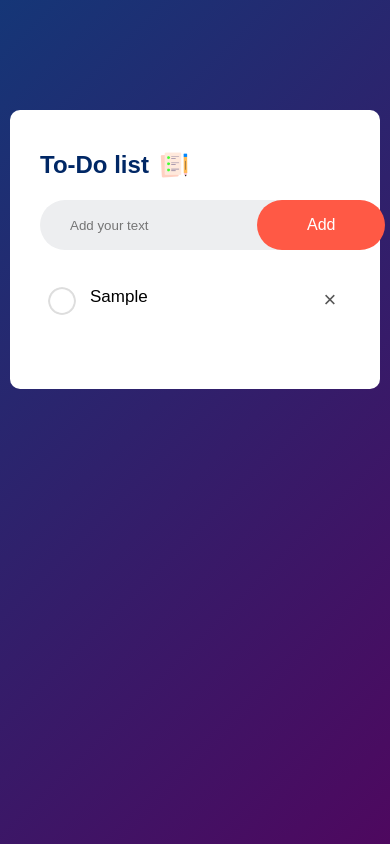
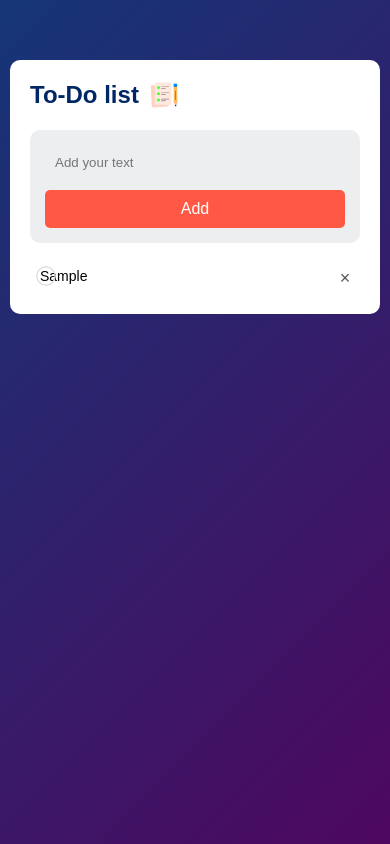
Before and after one commit to samyakraka2908/To-do-list, a plain HTML site: page index.html in a window 390 px wide. Both pictures are taken after typing "Sample" into the empty fields and a click on the button "Add". Drawn offline with Linux system fonts and the light colour scheme.

Commit message:
Update style.css
Made the website more reponsive in mobile

```diff
--- a/style.css
+++ b/style.css
@@ -1,98 +1,120 @@
-*{
+* {
     margin: 0;
     padding: 0;
-    font-family: 'Poppins' , sans-serif;
+    font-family: 'Poppins', sans-serif;
     box-sizing: border-box;
 }
-.container{
+
+.container {
     width: 100%;
     min-height: 100vh;
     background: linear-gradient(135deg, #153677, #4e085f);
     padding: 10px;
 }
-.todo-app{
+
+.todo-app {
     width: 100%;
     max-width: 540px;
     background: #fff;
     margin: 100px auto 20px;
-    padding: 40px 30px 70px;
+    padding: 20px;
     border-radius: 10px;
 }
-.todo-app h2{
+
+.todo-app h2 {
     color: #002765;
     display: flex;
     align-items: center;
     margin-bottom: 20px;
 }
-.todo-app h2 img{
+
+.todo-app h2 img {
     width: 30px;
     margin-left: 10px;
 }
-.row{
+
+.row {
     display: flex;
-    align-items: center;
+    flex-direction: column;
+    align-items: stretch;
     justify-content: space-between;
     background: #edeef0;
-    border-radius: 30px;
-    padding-left: 20px;
-    margin-bottom: 25px;
+    border-radius: 10px;
+    padding: 15px;
+    margin-bottom: 15px;
 }
-input{
+
+input {
     flex: 1;
     border: none;
     outline: none;
     background: transparent;
     padding: 10px;
+    margin-bottom: 10px;
 }
-button{
+
+button {
     border: none;
     outline: none;
     background: #ff5945;
-    padding: 16px 50px;
+    padding: 10px;
     color: #fff;
     font-size: 16px;
     cursor: pointer;
-    border-radius: 40px;
+    border-radius: 5px;
 }
-ul li{
+
+ul li {
     list-style: none;
-    font-size: 17px;
-    padding: 12px 8px 12px 50px;
+    font-size: 14px;
+    padding: 10px;
     user-select: none;
     cursor: pointer;
     position: relative;
 }
-ul li::before{
+
+ul li::before {
     content: '';
     position: absolute;
-    height: 28px;
-    width: 28px;
+    height: 20px;
+    width: 20px;
     border-radius: 50%;
     background-image: url(unchecked.png);
     background-size: cover;
     background-position: center;
-    top: 12px;
-    left: 8px;
+    top: 8px;
+    left: 6px;
 }
-ul li.checked{
+
+ul li.checked {
     color: #555;
     text-decoration: line-through;
 }
-ul li.checked::before{
+
+ul li.checked::before {
     background-image: url(checked.png);
 }
-ul li span{
+
+ul li span {
     position: absolute;
     right: 0;
     top: 5px;
-    width: 40px;
-    height: 40px;
-    font-size: 22px;
+    width: 30px;
+    height: 30px;
+    font-size: 18px;
     color: #555;
-    line-height: 40px;
+    line-height: 30px;
     text-align: center;
     border-radius: 50%;
 }
-ul li span:hover{
+
+ul li span:hover {
     background: #edeef0;
 }
+
+/* Media Queries */
+@media only screen and (max-width: 768px) {
+    .todo-app {
+        margin: 50px auto 20px;
+    }
+}
```
